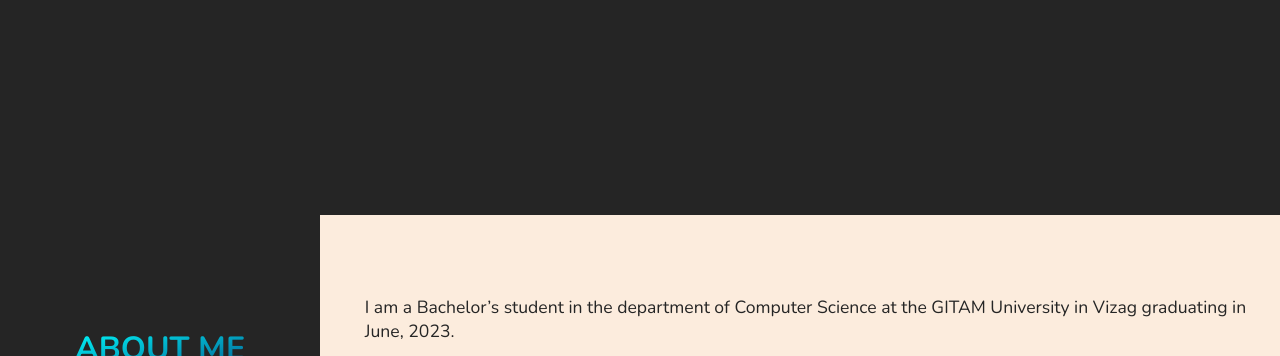
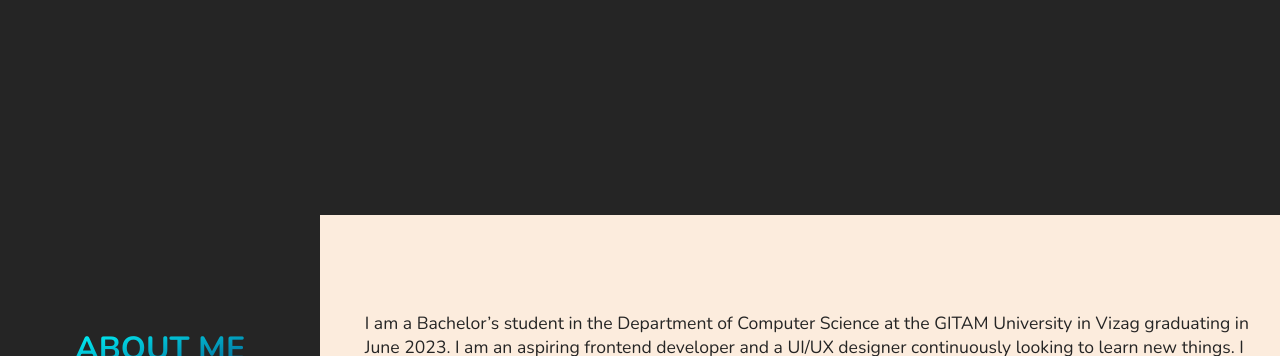
Before and after one commit to iamabhshk/Portfolioold, a website: page index.html in a window 1280 px wide. Shown: the part 585-941 px from the top of the page. Drawn offline with nearby package versions, Linux system fonts and the light colour scheme.

Commit message:
edited some texts

```diff
--- a/index.html
+++ b/index.html
@@ -102,10 +102,7 @@
       </div>
       <div class="secondPage-main">
         <div class="secondPage-main-textArea">
-          <p class="secondPage-main-textArea-para1">
-            I am a Bachelor’s student in the department of Computer Science at
-            the GITAM University in Vizag graduating in June, 2023.
-          </p>
+
 
           <p class="secondPage-main-textArea-para2">
             I am a Bachelor’s student in the Department of Computer Science at
```
